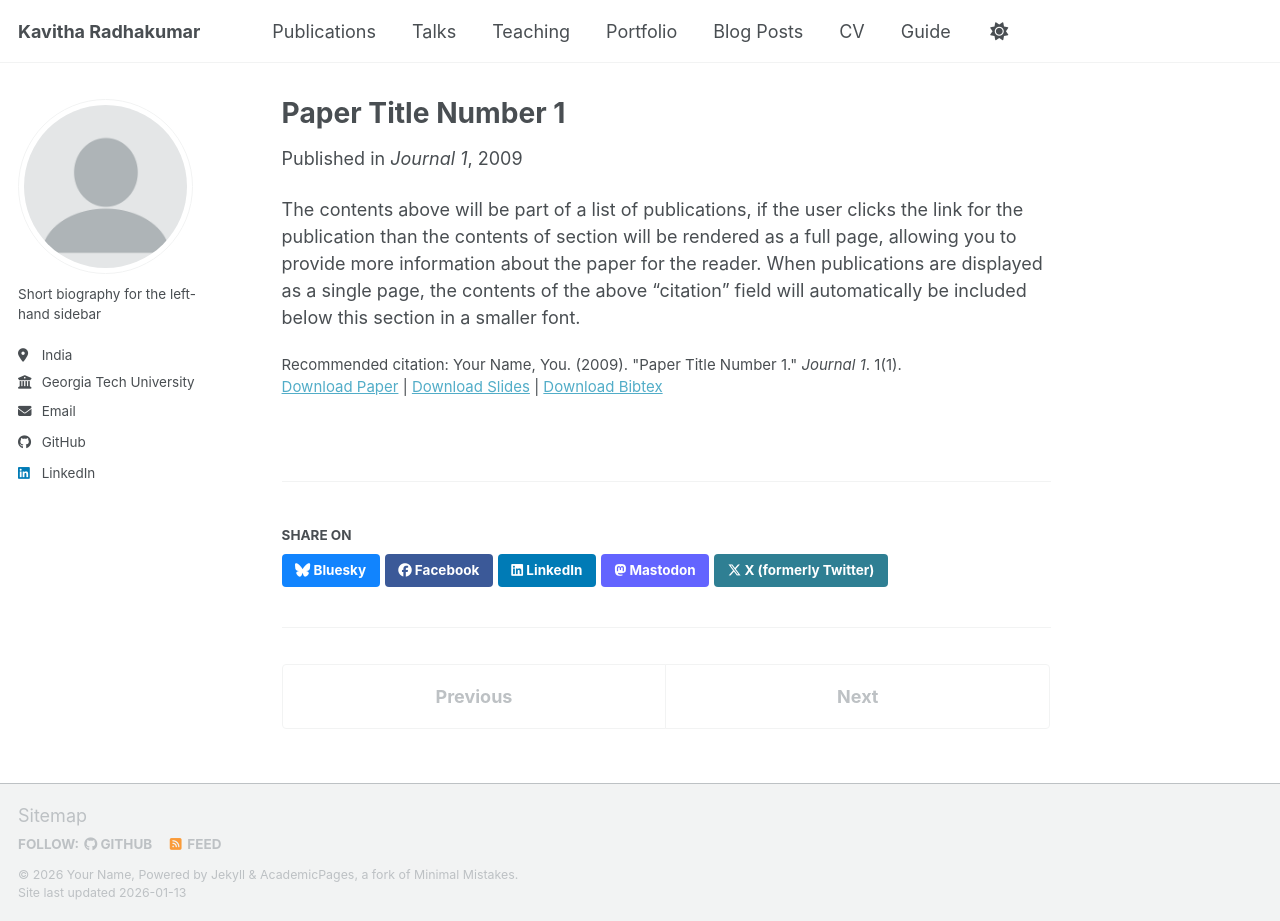
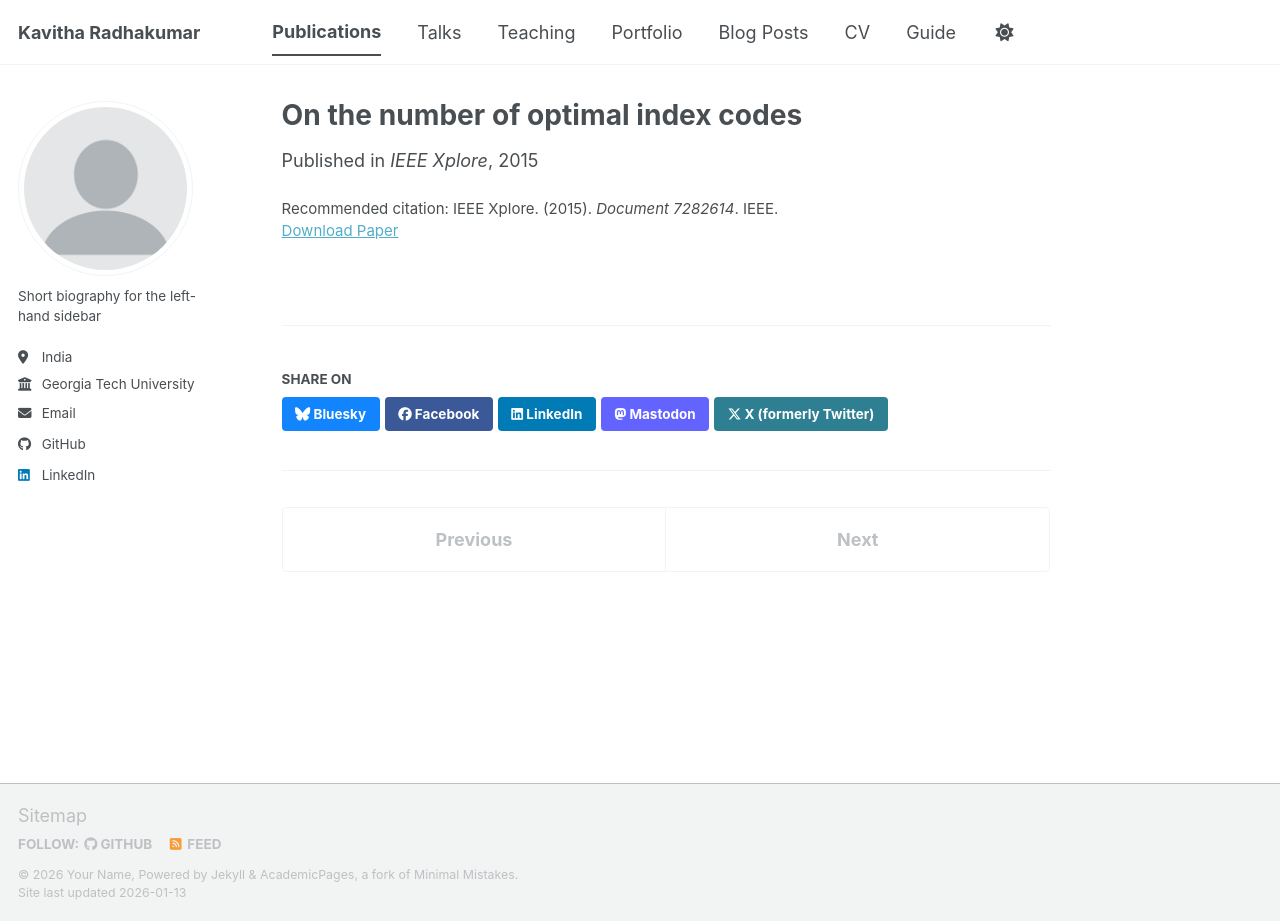
Before and after one commit to kavitharadhakumar/kavitharadhakumar.github.io, a Jekyll site: the page built from _publications/2009-10-01-paper-title-number-1.md, in a window 1280 px wide and 921 px high. Built offline with Jekyll 4.4.1, drawn with Linux system fonts in a browser that asks for light colours; a script bundle is joined from its source files by our own code; library files that are not in the unit come from our copies.

Commit message:
Update 2009-10-01-paper-title-number-1.md

```diff
--- a/_publications/2009-10-01-paper-title-number-1.md
+++ b/_publications/2009-10-01-paper-title-number-1.md
@@ -1,14 +1,10 @@
 ---
-title: "Paper Title Number 1"
+title: "On the number of optimal index codes"
 collection: publications
 category: manuscripts
-permalink: /publication/2009-10-01-paper-title-number-1
-excerpt: 'This paper is about the number 1. The number 2 is left for future work.'
-date: 2009-10-01
-venue: 'Journal 1'
-slidesurl: 'https://academicpages.github.io/files/slides1.pdf'
-paperurl: 'https://academicpages.github.io/files/paper1.pdf'
-bibtexurl: 'https://academicpages.github.io/files/bibtex1.bib'
-citation: 'Your Name, You. (2009). &quot;Paper Title Number 1.&quot; <i>Journal 1</i>. 1(1).'
+excerpt: 'In this paper we present results on the number of optimal length index codes making use of the representation of an index coding problem by an equivalent network code. We give the minimum number of codes possible with the optimal length.'
+date: 2015-10-01
+venue: 'IEEE Xplore'
+paperurl: 'https://ieeexplore.ieee.org/abstract/document/7282614'
+citation: 'IEEE Xplore. (2015). <i>Document 7282614</i>. IEEE.'
 ---
-The contents above will be part of a list of publications, if the user clicks the link for the publication than the contents of section will be rendered as a full page, allowing you to provide more information about the paper for the reader. When publications are displayed as a single page, the contents of the above "citation" field will automatically be included below this section in a smaller font.
```
